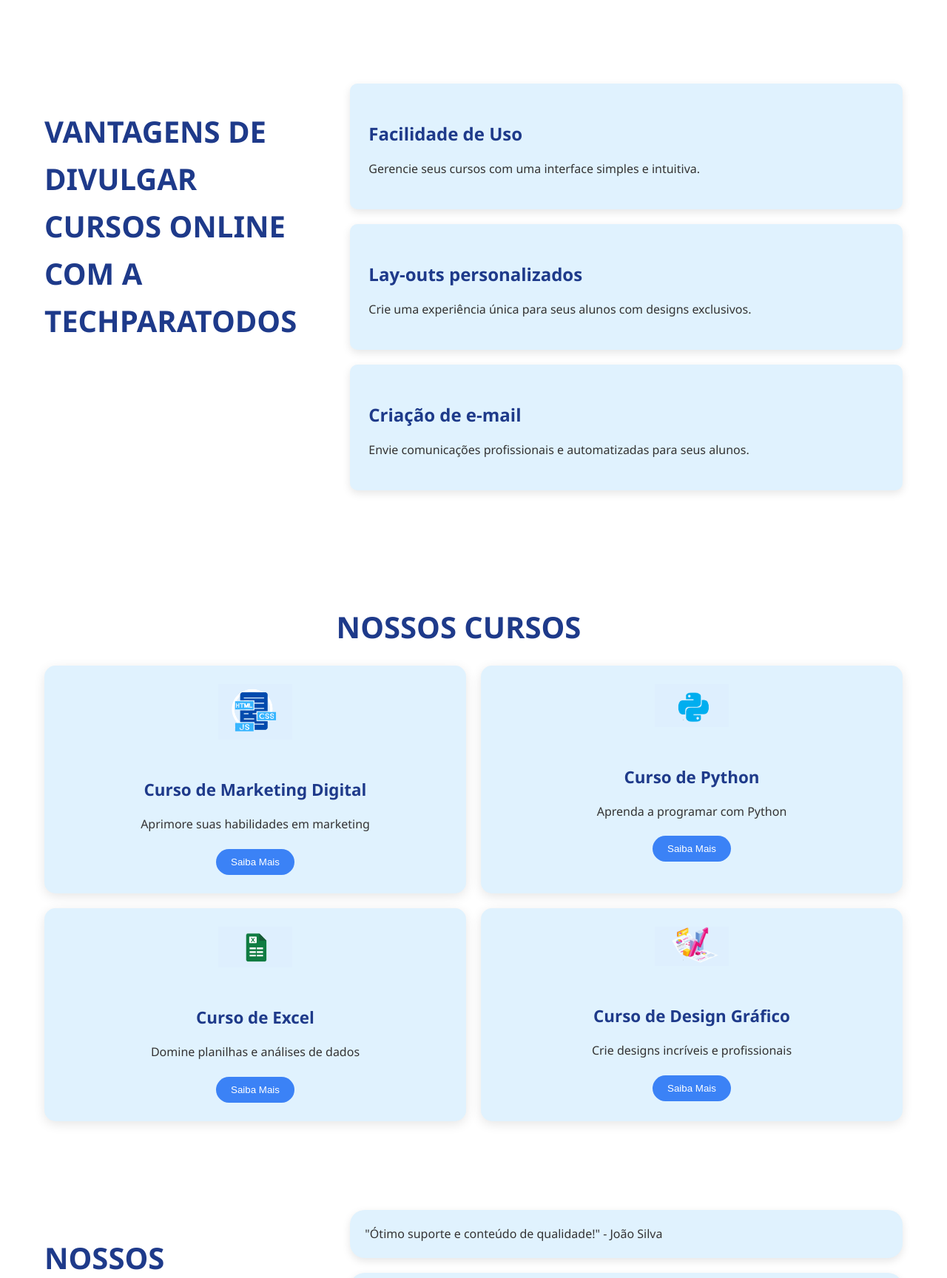
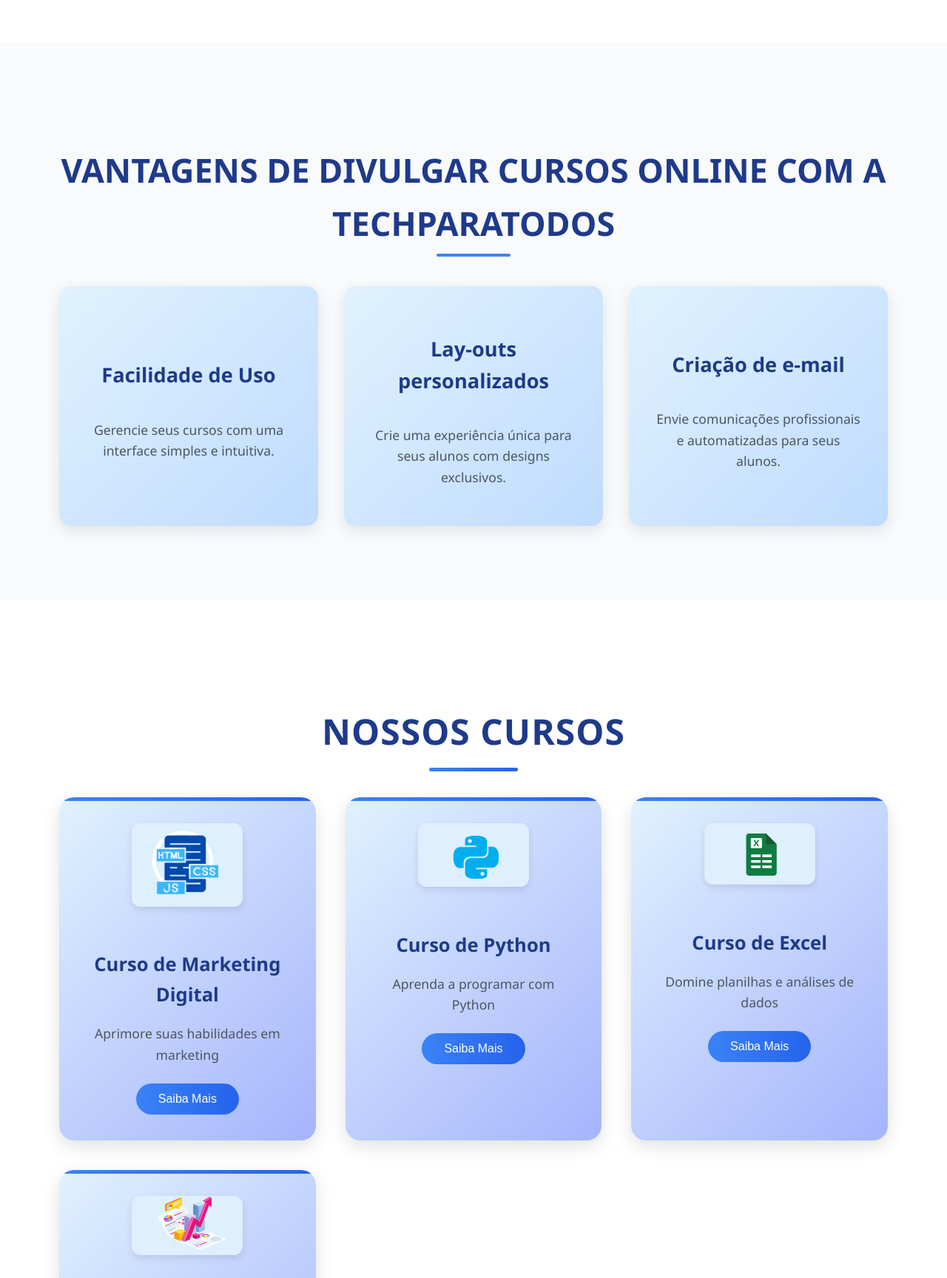
Before and after one commit to Joaol324j/TechParaTodos, a plain HTML site: page index.html in a window 1280 px wide. Shown: the part 1072-2800 px from the top of the page at 74% size. Drawn offline with Linux system fonts and the light colour scheme.

Commit message:
fazendo alterações no cards

```diff
--- a/index.html
+++ b/index.html
@@ -13,11 +13,13 @@
             <div class="logo">TechParaTodos</div>
             <nav>
                 <ul>
-                    <li><a href="#">Início</a></li>
-                    <li><a href="#">Cursos</a></li>
-                    <li><a href="#">Contato</a></li>
-                    <li><a href="#">Login</a></li>
-                    <li><a href="#" class="contact-btn">Entrar em Contato</a></li>
+                    <li><a href="#">INÍCIO</a></li>
+                    <li><a href="#">SOBRE</a></li>
+                    <li><a href="#">CURSOS</a></li>
+                    <li><a href="#">CONTATO</a></li>
+                    <li><a href="#">PARCEIROS</a></li>
+                    <li><a href="#"><i class="fas fa-user"></i> Login</a></li>
+                    <li><a href="#" class="create-store-btn">Criar loja grátis</a></li>
                 </ul>
                 <div class="menu-toggle"><i class="fas fa-bars"></i></div>
             </nav>
--- a/style.css
+++ b/style.css
@@ -20,7 +20,7 @@ body {
 header {
     background-color: #1e3a8a;
     color: #fff;
-    padding: 15px 0;
+    padding: 10px 0;
     position: fixed;
     width: 100%;
     top: 0;
@@ -56,11 +56,19 @@ nav ul li a {
     color: #fff;
     text-decoration: none;
     font-size: 1em;
+    font-weight: 500;
+    text-transform: uppercase;
     transition: color 0.3s ease;
+    display: flex;
+    align-items: center;
 }
 
 nav ul li a:hover {
     color: #3b82f6;
+}
+
+nav ul li a i {
+    margin-right: 5px;
 }
 
 .contact-btn {
@@ -72,6 +80,23 @@ nav ul li a:hover {
 
 .contact-btn:hover {
     background-color: #2563eb;
+}
+
+.create-store-btn {
+    background-color: #fff;
+    color: #1e3a8a;
+    padding: 8px 20px;
+    border: 2px solid #3b82f6;
+    border-radius: 20px;
+    text-decoration: none;
+    font-weight: 600;
+    transition: background-color 0.3s ease, color 0.3s ease, border-color 0.3s ease;
+}
+
+.create-store-btn:hover {
+    background-color: #3b82f6;
+    color: #fff;
+    border-color: #2563eb;
 }
 
 .menu-toggle {
@@ -180,17 +205,19 @@ nav ul li a:hover {
 
 .what-about-text button {
     padding: 12px 25px;
-    background-color: #3b82f6;
-    color: #fff;
-    border: none;
+    background-color: #fff;
+    color: #1e3a8a;
+    border: 2px solid #3b82f6;
     border-radius: 20px;
     font-size: 1em;
     cursor: pointer;
-    transition: background-color 0.3s ease;
+    transition: background-color 0.3s ease, color 0.3s ease, border-color 0.3s ease;
 }
 
 .what-about-text button:hover {
-    background-color: #2563eb;
+    background-color: #3b82f6;
+    color: #fff;
+    border-color: #2563eb;
 }
 
 .what-about-image {
@@ -204,145 +231,199 @@ nav ul li a:hover {
 }
 
 .advantages {
-    padding: 60px 0;
-    background-color: #fff;
+    padding: 100px 0;
+    background-color: #f9fafb;
 }
 
 .advantages-content {
-    display: flex;
-    justify-content: space-between;
-    align-items: flex-start;
+    display: block;
+    text-align: center;
 }
 
 .advantages-text {
-    flex: 1;
-    padding-right: 40px;
+    margin-bottom: 50px;
 }
 
 .advantages-text h2 {
-    font-size: 2.5em;
+    font-size: 2.8em;
     color: #1e3a8a;
     font-weight: 800;
     margin-bottom: 20px;
+    position: relative;
+}
+
+.advantages-text h2::after {
+    content: '';
+    width: 100px;
+    height: 4px;
+    background-color: #3b82f6;
+    position: absolute;
+    bottom: -10px;
+    left: 50%;
+    transform: translateX(-50%);
+    border-radius: 2px;
 }
 
 .advantage-cards {
-    flex: 2;
-    display: flex;
-    flex-direction: column;
-    gap: 20px;
+    display: grid;
+    grid-template-columns: repeat(auto-fit, minmax(280px, 1fr));
+    gap: 35px;
+    padding: 0 20px;
 }
 
 .card {
-    background-color: #e0f2fe;
-    padding: 25px;
-    border-radius: 10px;
-    box-shadow: 0 4px 12px rgba(0, 0, 0, 0.1);
-    transition: transform 0.3s ease;
+    background: linear-gradient(135deg, #e0f2fe 0%, #bfdbfe 100%);
+    padding: 35px;
+    border-radius: 15px;
+    box-shadow: 0 6px 20px rgba(0, 0, 0, 0.1);
+    transition: transform 0.3s ease, box-shadow 0.3s ease;
+    text-align: center;
+    min-height: 200px;
+    display: flex;
+    flex-direction: column;
+    justify-content: center;
 }
 
 .card:hover {
-    transform: translateY(-5px);
+    transform: translateY(-10px);
+    box-shadow: 0 12px 30px rgba(0, 0, 0, 0.15);
 }
 
 .card h3 {
     color: #1e3a8a;
-    font-size: 1.5em;
-    margin-bottom: 15px;
+    font-size: 1.7em;
+    margin-bottom: 20px;
+    font-weight: 600;
 }
 
 .card p {
-    font-size: 1em;
+    font-size: 1.1em;
+    color: #4b5563;
 }
 
 .courses {
-    padding: 60px 0;
+    padding: 100px 0;
     background-color: #fff;
 }
 
 .courses-content {
     display: block;
-    justify-content: space-between;
-    align-items: flex-start;
+    text-align: center;
 }
 
 .courses-text {
-    flex: 1;
-    padding-right: 40px;
-    text-align: center;
+    margin-bottom: 50px;
 }
 
 .courses-text h2 {
-    font-size: 2.5em;
+    font-size: 3em;
     color: #1e3a8a;
-    font-weight: 800;
+    font-weight: 900;
     margin-bottom: 20px;
+    position: relative;
+    text-transform: uppercase;
+    letter-spacing: 1px;
+}
+
+.courses-text h2::after {
+    content: '';
+    width: 120px;
+    height: 5px;
+    background: linear-gradient(to right, #3b82f6, #2563eb);
+    position: absolute;
+    bottom: -15px;
+    left: 50%;
+    transform: translateX(-50%);
+    border-radius: 3px;
 }
 
 .course-grid {
-    flex: 2;
     display: grid;
-    grid-template-columns: repeat(2, 1fr);
-    gap: 20px;
+    grid-template-columns: repeat(auto-fit, minmax(300px, 1fr));
+    gap: 40px;
+    padding: 0 20px;
 }
 
 .course-card {
-    background-color: #e0f2fe;
-    padding: 25px;
-    border-radius: 15px;
-    box-shadow: 0 4px 15px rgba(0, 0, 0, 0.1);
+    background: linear-gradient(135deg, #e0f2fe 0%, #a5b4fc 100%);
+    padding: 35px;
+    border-radius: 20px;
+    box-shadow: 0 8px 25px rgba(0, 0, 0, 0.12);
+    transition: transform 0.3s ease, box-shadow 0.3s ease;
+    text-align: center;
+    position: relative;
+    overflow: hidden;
+}
+
+.course-card::before {
+    content: '';
+    position: absolute;
+    top: 0;
+    left: 0;
+    width: 100%;
+    height: 5px;
+    background: linear-gradient(to right, #3b82f6, #2563eb);
     transition: transform 0.3s ease;
-    text-align: center;
+}
+
+.course-card:hover::before {
+    transform: scaleX(1.1);
 }
 
 .course-card:hover {
-    transform: translateY(-5px);
+    transform: translateY(-10px);
+    box-shadow: 0 15px 35px rgba(0, 0, 0, 0.2);
 }
 
 .course-card img {
-    max-width: 100px;
-    margin-bottom: 20px;
+    max-width: 150px;
+    margin-bottom: 25px;
+    border-radius: 12px;
+    box-shadow: 0 4px 10px rgba(0, 0, 0, 0.1);
 }
 
 .course-card h3 {
     color: #1e3a8a;
-    font-size: 1.4em;
-    margin-bottom: 10px;
+    font-size: 1.6em;
+    margin-bottom: 15px;
+    font-weight: 700;
 }
 
 .course-card p {
-    font-size: 1em;
-    margin-bottom: 20px;
+    font-size: 1.1em;
+    color: #4b5563;
+    margin-bottom: 25px;
 }
 
 .course-card button {
-    padding: 10px 20px;
-    background-color: #3b82f6;
+    padding: 12px 30px;
+    background: linear-gradient(to right, #3b82f6, #2563eb);
     color: #fff;
     border: none;
-    border-radius: 20px;
+    border-radius: 30px;
     cursor: pointer;
-    transition: background-color 0.3s ease;
+    font-size: 1em;
+    font-weight: 500;
+    transition: background-color 0.3s ease, transform 0.2s ease;
 }
 
 .course-card button:hover {
-    background-color: #2563eb;
+    background: linear-gradient(to right, #2563eb, #1e40af);
+    transform: scale(1.08);
 }
 
 .testimonials {
-    padding: 60px 0;
-    background-color: #fff;
+    padding: 80px 0;
+    background-color: #f9fafb;
 }
 
 .testimonials-content {
-    display: flex;
-    justify-content: space-between;
-    align-items: flex-start;
+    display: block;
+    text-align: center;
 }
 
 .testimonials-text {
-    flex: 1;
-    padding-right: 40px;
+    margin-bottom: 40px;
 }
 
 .testimonials-text h2 {
@@ -353,27 +434,29 @@ nav ul li a:hover {
 }
 
 .testimonial-grid {
-    flex: 2;
-    display: flex;
-    flex-direction: column;
-    gap: 20px;
+    display: grid;
+    grid-template-columns: repeat(auto-fit, minmax(280px, 1fr));
+    gap: 30px;
 }
 
 .testimonial-card {
-    background-color: #e0f2fe;
-    padding: 20px;
+    background: linear-gradient(135deg, #e0f2fe 0%, #bfdbfe 100%);
+    padding: 25px;
     border-radius: 20px;
-    box-shadow: 0 4px 12px rgba(0, 0, 0, 0.1);
-    transition: transform 0.3s ease;
+    box-shadow: 0 6px 20px rgba(0, 0, 0, 0.1);
+    transition: transform 0.3s ease, box-shadow 0.3s ease;
+    text-align: center;
 }
 
 .testimonial-card:hover {
-    transform: translateY(-5px);
+    transform: translateY(-8px);
+    box-shadow: 0 10px 25px rgba(0, 0, 0, 0.15);
 }
 
 .testimonial-card p {
     font-size: 1em;
-    margin: 0;
+    color: #4b5563;
+    font-style: italic;
 }
 
 footer {
@@ -475,8 +558,6 @@ footer {
         align-items: center;
     }
 
-
-
     .hero-text, .what-about-text, .advantages-text, .courses-text, .testimonials-text {
         padding-right: 0;
         margin-bottom: 20px;
@@ -511,31 +592,23 @@ footer {
     }
 
     .advantage-cards, .course-grid, .testimonial-grid {
-        flex-direction: column;
-        align-items: center;
+        grid-template-columns: 1fr;
     }
 
     .card, .course-card, .testimonial-card {
-        width: 100%;
-        max-width: 300px;
+        max-width: 350px;
+        margin: 0 auto;
     }
 
-    .course-grid {
-        grid-template-columns: 1fr;
+    .advantages-text h2, .courses-text h2 {
+        font-size: 2em;
     }
 
-    .footer-section, .social-section {
-        padding-right: 0;
-        margin-bottom: 20px;
-        text-align: center;
+    .advantages-text h2::after, .courses-text h2::after {
+        width: 80px;
     }
 
-    .social-icons {
-        display: flex;
-        justify-content: center;
-    }
-
-    .social-icons a {
-        margin: 0 10px;
+    .course-card img {
+        max-width: 120px;
     }
 }
```
